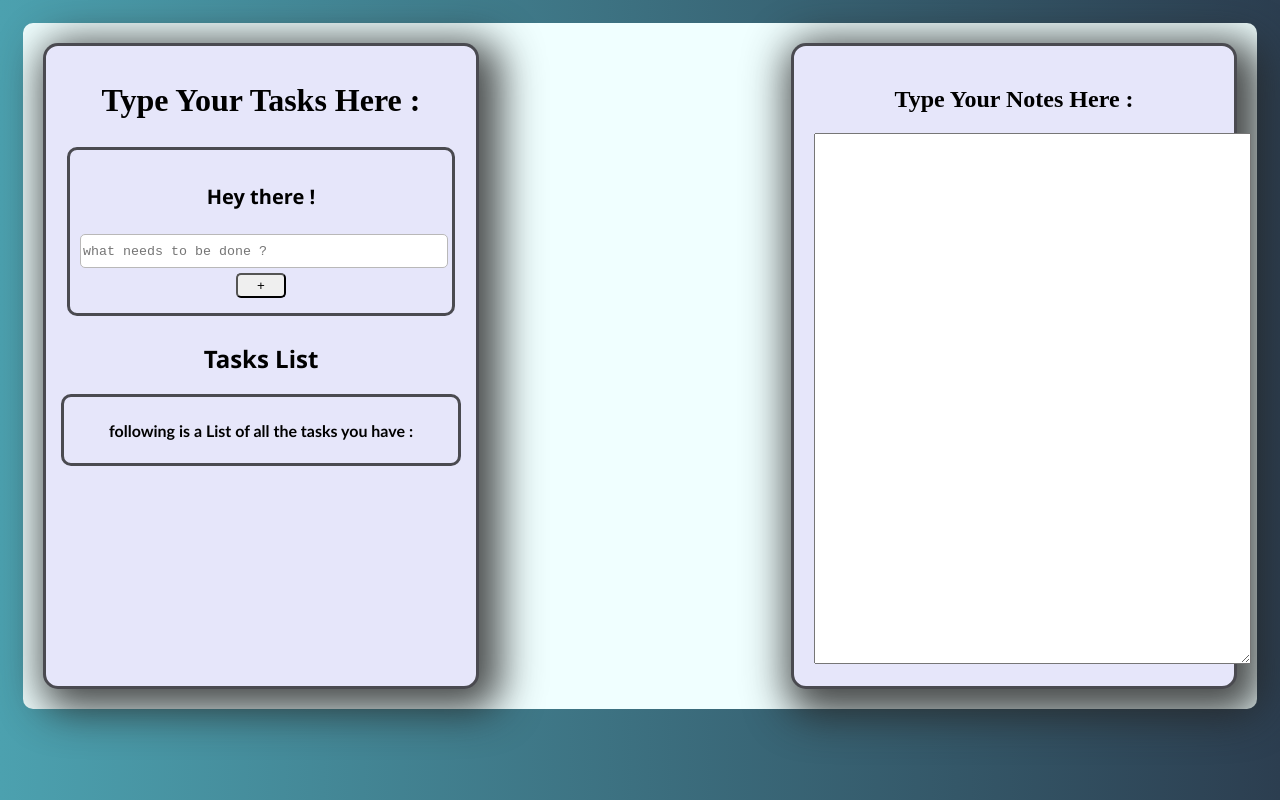
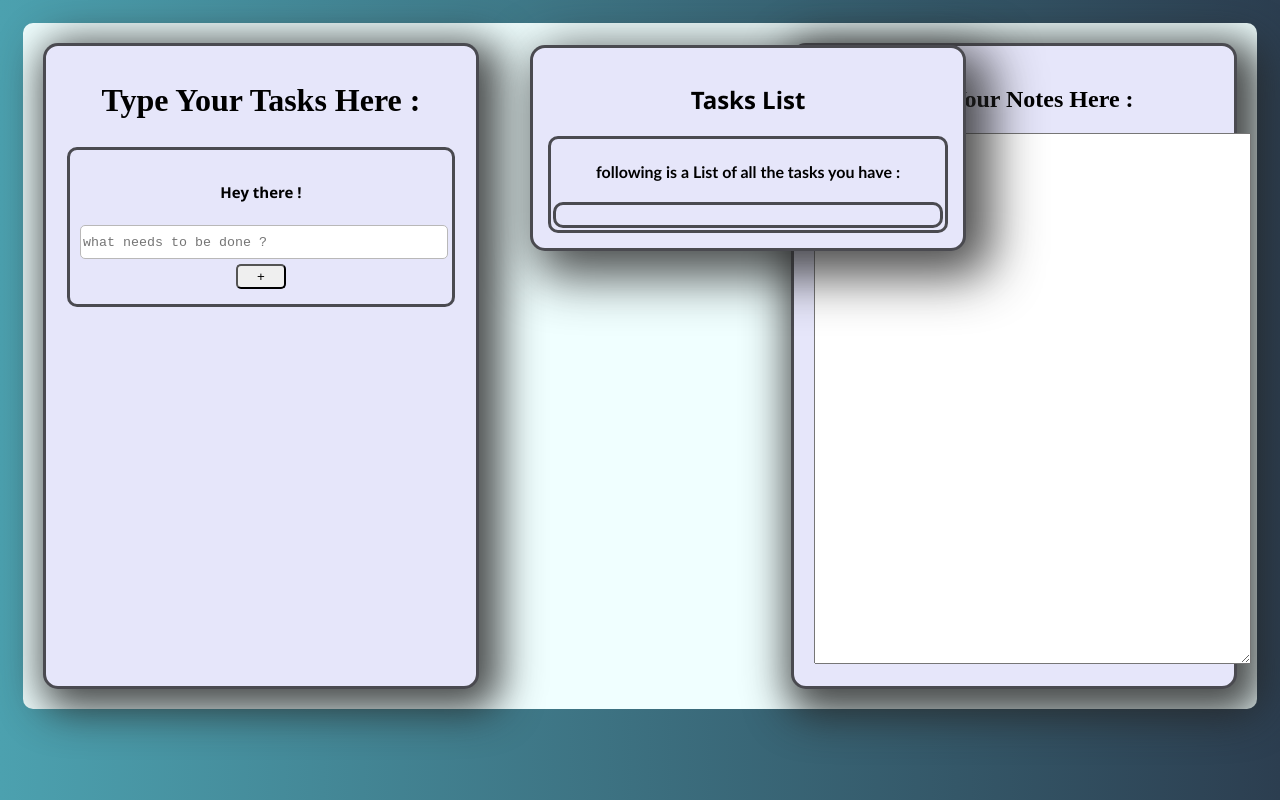
Before and after one commit to Shreyanshdot/things-get-done, a React (Create React App) app: page / in a window 1280 px wide. Built offline with nearby package versions, Linux system fonts and the light colour scheme.

Commit message:
style : background color

```diff
--- a/src/Components/Tasks.js
+++ b/src/Components/Tasks.js
@@ -1,46 +1,59 @@
 import React , {useState} from 'react';
-import './Tasks.css'
+import './Tasks.css';
 import TasksCompleted from './TasksCompleted';
-
 
 
 function Tasks() {
 
+    const [text,SetText]=useState(['']);
+    const [todos,SetTodos]=useState([]);
+    let sometext = [text];
 
-    const [text,SetText]=useState(['']);
 
 
     function InputHandler(e){
 
+       localStorage.setItem("Task ",JSON.stringify(text));
         SetText(e.target.value);
         console.log('Got some Input !'+ e.target.value);
+        console.log(sometext);
+
     }
+
+
 
     function SubmitHandler(e){
 
         e.preventDefault();
+        SetTodos([...todos,{
+            text:text,
+            completed:false,
+            id:Math.random()*1000
+        }])
+        SetText("");
         console.log("submitted");
     }
+    console.log(todos);
+
+
 
 
     return(
         <div className="Tasks-card">
             <h1 className="Tasks-card-label">Type Your Tasks Here :</h1>
-            <div className="Tasks-body">
-                <div> <form onSubmit={SubmitHandler} >
+             <div className="Tasks-body">
+                <div><form onSubmit={SubmitHandler}>
 
                    <div className="input-field">
-                       <h1 className="task-label">Hey there ! </h1>
-                       <input type="text" placeholder="what needs to be done ?" id="textblock1" onInput={InputHandler} size="50"/>
+                       <h2 className="task-label">Hey there ! </h2>
+                       <input type="text" value={sometext} placeholder="what needs to be done ?"  id="textblock1"  onChange={InputHandler}
+                         size="50"/>
                        <button className="submit-button" onClick={SubmitHandler}>+</button>
                    </div>
 
                 </form> </div>
-
-                {text}
-
-            </div>
-                <TasksCompleted/>
+             </div>
+             <TasksCompleted todos={todos} SetTodos={SetTodos} settext={sometext} SubmitHandler={SubmitHandler}/>
         </div>
     );
 
--- a/src/Components/TasksCompleted.js
+++ b/src/Components/TasksCompleted.js
@@ -1,15 +1,32 @@
 import React from 'react';
 import './TasksCompleted.css';
+import SingleTask from "./SingleTask";
 
-function TasksCompleted(){
-    return(
+function TasksCompleted({todos,SetTodos})
+    {
 
-        <div className="taskscompleted-area">
-          <h2 className="header-text"> Tasks List </h2>
+
+        return(
+
+            <div className="taskscompleted-card">
+                <h2 className="header-text"> Tasks List </h2>
             <div className="tasks">
-            <h4 className="text"> following is a List of all the tasks you have : </h4>
+             <h4 className="text"> following is a List of all the tasks you have : </h4>
+
+                  <div className="taskmap">
+
+
+                   {todos.map((todo) => (
+                       <SingleTask text={todo.text} todo={todo} todos={todos} SetTodos={SetTodos} key={todo.id}  />
+                   ))}
+
+                  </div>
+
             </div>
-        </div>
+
+            </div>
+
+
     );
 }
 export default TasksCompleted;
```
